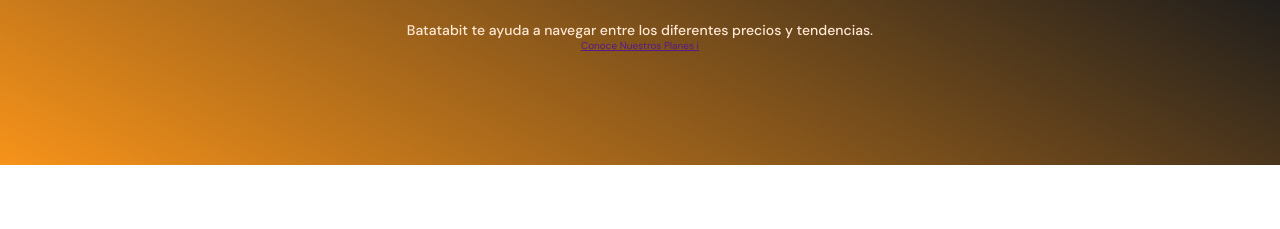
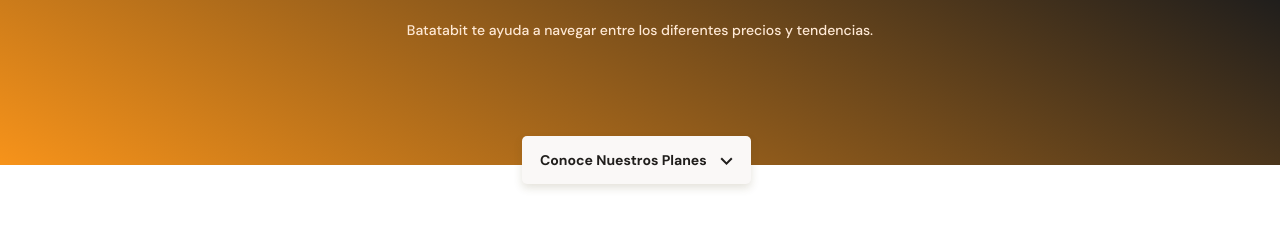
Before and after one commit to JonStevenBernal/CursoResponsiveDesing-MaquetacionMobileFirst, a plain HTML site: page index.html in a window 1280 px wide. Shown: the part 169-398 px from the top of the page. Drawn offline with Linux system fonts and the light colour scheme.

Commit message:
le dimos estilos al boton y agregamos un vector terminamos el header clase 11

```diff
--- a/index.html
+++ b/index.html
@@ -20,8 +20,8 @@
           tendencias.
         </p>
         <a href="" class="header--button"
-          >Conoce Nuestros Planes <span>i</span></a
-        >
+          >Conoce Nuestros Planes <span></span
+        ></a>
       </div>
     </header>
     <main>
--- a/style.css
+++ b/style.css
@@ -69,3 +69,29 @@ header img {
   line-height: 1.8rem;
   color: var(--soft-orange);
 }
+.header--title-container .header--button {
+  position: absolute;
+  left: calc(50% - 118px);
+  top: 270px;
+  display: block;
+  margin-top: 35px;
+  padding: 15px;
+  width: 229px;
+  height: 48px;
+  background-color: var(--off-white);
+  /* Sombra */
+  box-shadow: 0px 4px 8px rgba(89, 73, 30, 0.16);
+  border: none;
+  border-radius: 5px;
+  font-size: 1.4rem;
+  font-weight: bold;
+  text-decoration: none;
+  color: var(--warm-black);
+}
+.header--button span {
+  display: inline-block;
+  width: 13px;
+  height: 8px;
+  margin-left: 10px;
+  background-image: url("./assets/icons/arrowdown.svg");
+}
```
Also changed, not shown: assets/icons/arrowdown.svg (added).
